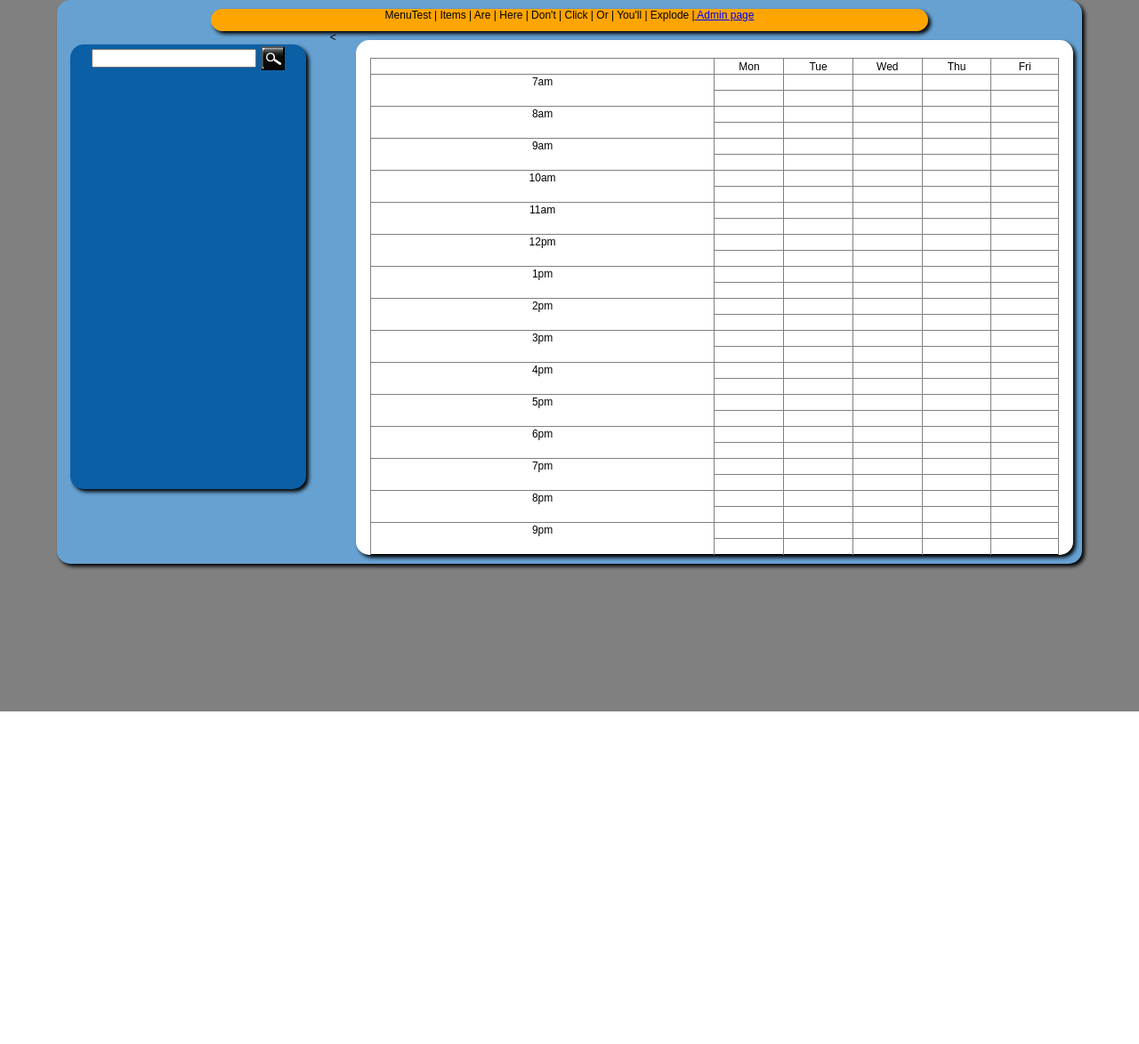
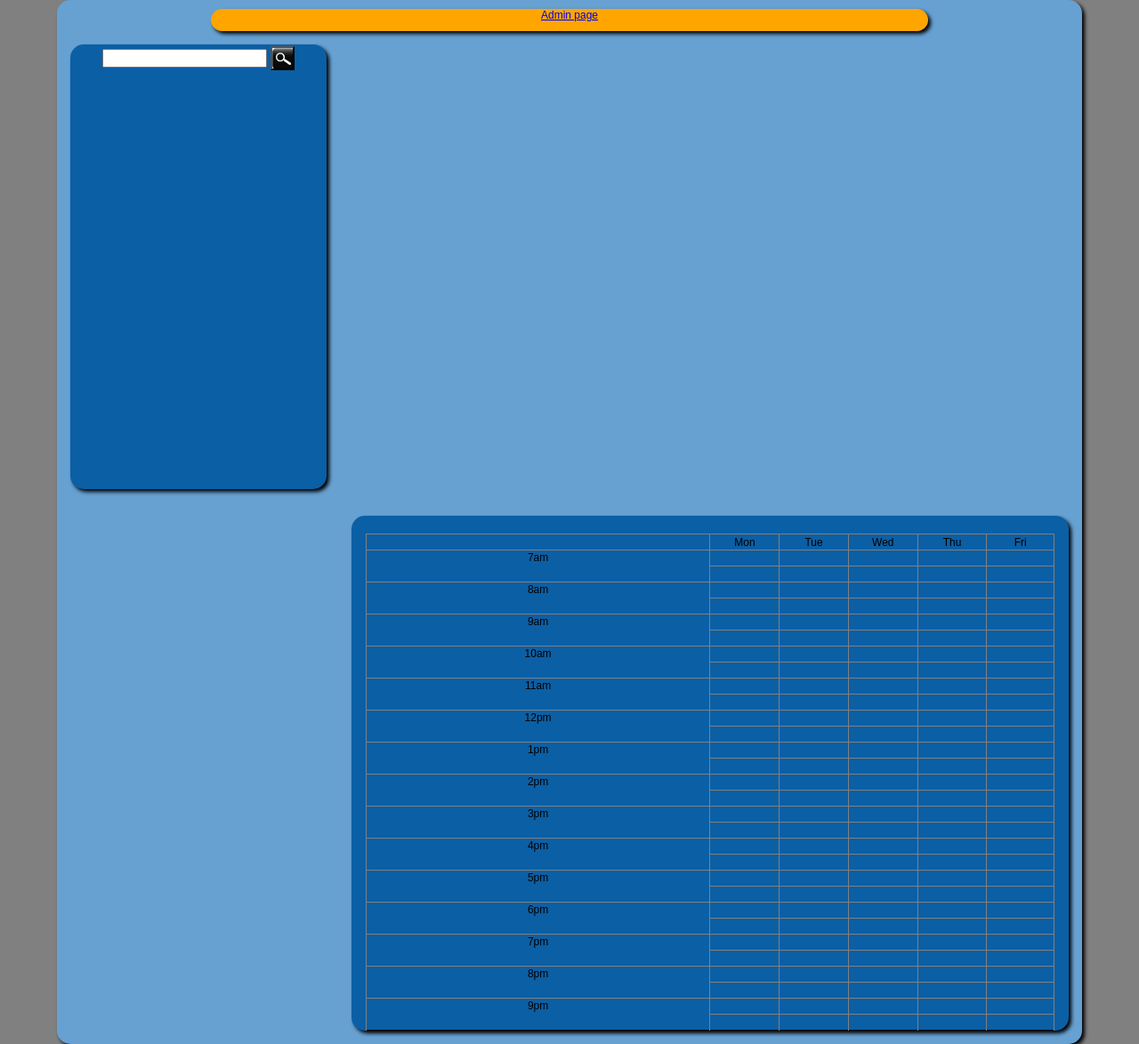
Before and after one commit to fazzel09/UCCP, a PHP site: page / in a window 1280 px wide. Shown: the whole page at 89% size. Before the commit the page ends 800 px from the top, so only its background shows below. Run offline with PHP 8.4, Linux system fonts and the light colour scheme; some libraries are stand-ins or nearby versions.

Commit message:
Style changes to course and section layouts.

```diff
--- a/index.php
+++ b/index.php
@@ -24,7 +24,7 @@
 
 <div class="mainwrapper">
 	<div class="menu">
-		MenuTest | Items | Are | Here | Don't | Click | Or | You'll | Explode |<a href="admin.php"> Admin page</a>
+		<a href="admin.php"> Admin page</a>
 	</div>
 
 	<div class="midwrapper">
@@ -52,12 +52,6 @@
 		year
 	</div>
     -->
-
-
-
-
-
-
         <div id="calendar_find_courses">
             <!--
             1. Search Bar (span) - Name, Department, College, Course Number
@@ -68,15 +62,10 @@
             -->
             <div class="searchresults">
 		        <div class="searchbar" style="display:none">Search for course name, department, college, etc..</div>
-
 		        <input type="text" name="searchInput" id="searchBox">
 		        <input type="button" id="mandatorySearch" value="">
-			<div id="filters">
-			</div>
-
-			<div id="results">
-			</div>
-
+		        <div id="filters"></div>
+		        <div id="results"></div>
             </div>
         </div>
 
@@ -92,13 +81,8 @@
                 <button id="selectionSearch" value="selectionSearch">Find Courses</button>
                 <button id="cancelSelection" value="cancelSelection">Cancel</button>
             </div>
-
         </div>
     </div>
-
-    <
-
-
 </div>
 
 <div id="searchDialog">
--- a/style.css
+++ b/style.css
@@ -140,7 +140,7 @@
 	margin-right:auto;
 	background-color:#0B5FA5;
 	margin:15px;
-	width:23%;
+	width:25%;
 	height:auto;
 	min-height: 500px;
 	line-height: 2em;
@@ -178,10 +178,11 @@
 
 .courseRow
 {
-	width:96%;
+	width:93%;
 	float:left;
 	height:auto;
 	background-color:#999;
+	padding:5px;
 }
 
 .sectionInfo
@@ -196,6 +197,7 @@
 	margin:5px;
 	box-shadow: 3px 3px 4px #000;
 	cursor:default;
+	padding:5px;
 }
 
 .sectionBlock, .sectionOverlay
@@ -204,6 +206,8 @@
 	border-radius:10px;
 	box-shadow: 3px 3px 4px #000;
 	overflow:hidden;
+	padding:5px;
+	text-align:center;
 }
 /*.sectionBlock
 {
@@ -226,6 +230,11 @@
 .sectionInfo, .courseNum
 {
 	float:left;
+}
+
+.schedule .courseNum
+{
+    font-weight:bold;
 }
 
 .selectedCourses .sectionInfo, #results .deleteSection, #results .courseNum
@@ -339,8 +348,8 @@
 .schedule
 {
     float:right;
-    background-color:White;
-    margin:10px;
+	background-color:#0B5FA5;
+    margin:15px;
     width:70%;
     border-radius:15px;
 	box-shadow: 3px 3px 4px #000;
```
Lines whose indentation alone changed are shown as unchanged.
